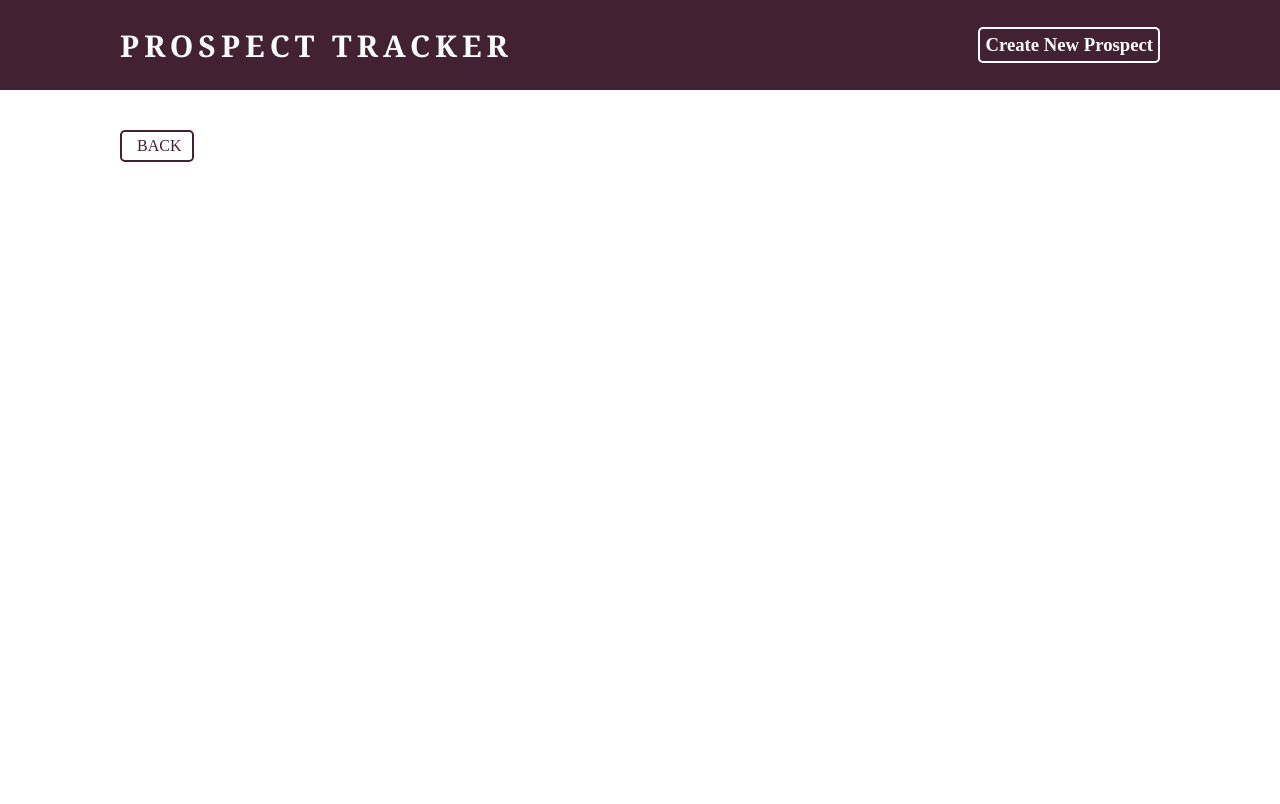
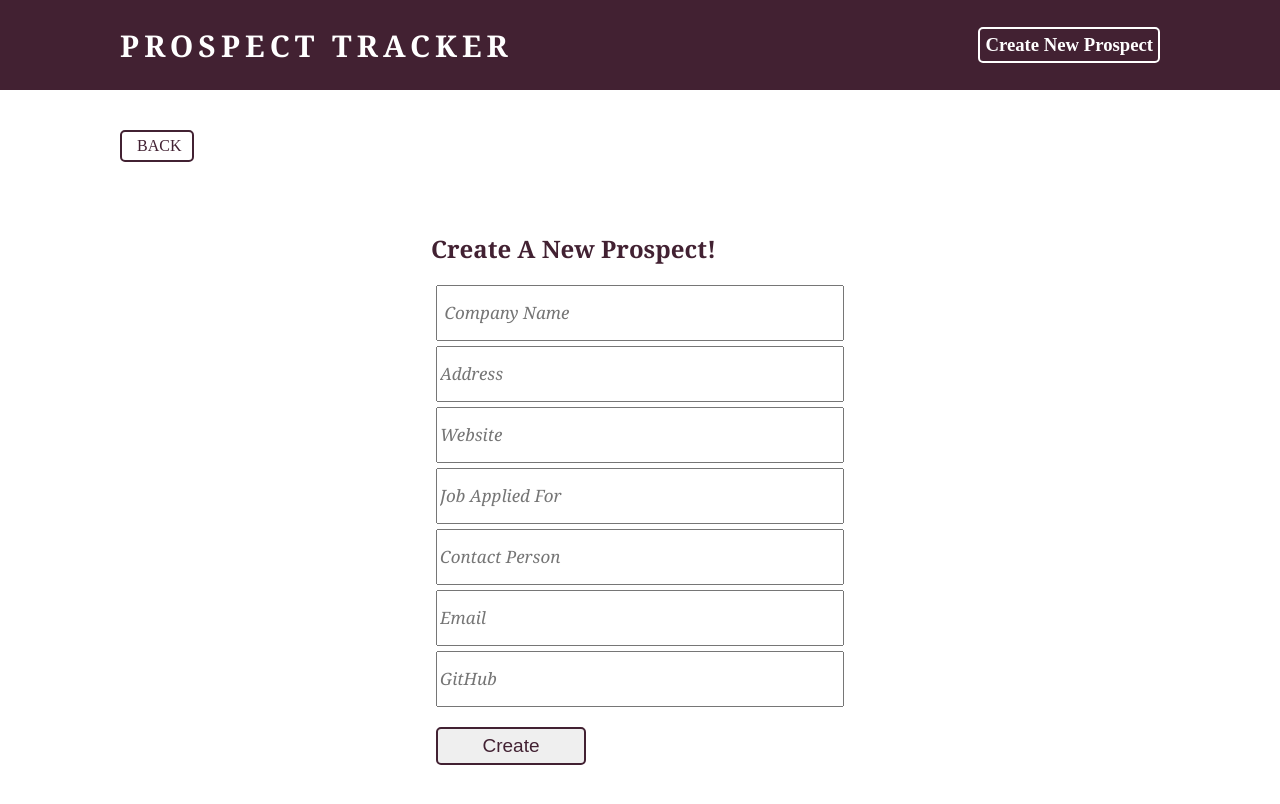
Before and after one commit to ashea29/job-tracker, a React (Create React App) app: page /create-new-prospect in a window 1280 px wide. Shown: the top 804 px of the page. Built offline with nearby package versions, Linux system fonts and the light colour scheme.

Commit message:
added create new prospect feature

```diff
--- a/src/App.js
+++ b/src/App.js
@@ -28,9 +28,18 @@ class App extends Component {
           </nav>
         </header>
 
-        <Route path='/create-new-prospect' exact component={CreateProspect}/>
-        <Route path="/" exact render={props => <Home {...props} prospects={this.state.prospects}/>} />
-        <Route path="/prospects/:companyName" render={props => <ProspectDetails {...props} prospects={this.state.prospects}/>}/>
+        <Route
+          path='/create-new-prospect' exact
+          render={props => <CreateProspect {...props}
+          prospects={this.state.prospects}/>} />
+
+        <Route path="/" exact
+          render={props => <Home {...props}
+          prospects={this.state.prospects}/>} />
+
+        <Route path="/prospects/:companyName"
+          render={props => <ProspectDetails {...props}
+          prospects={this.state.prospects}/>} />
 
       </div>
     )
--- a/src/Components/CreateProspect/CreateProspect.css
+++ b/src/Components/CreateProspect/CreateProspect.css
@@ -0,0 +1,35 @@
+
+
+.flex-container{
+  display: flex;
+  width: 80vw;
+  justify-content: center;
+  margin: 50px auto;
+}
+
+input{
+  display: block;
+  width: 400px;
+  height: 50px;
+  font-size: 17px;
+  font-family: Cambria, Cochin, Georgia, Times, 'Times New Roman', serif;
+  font-style: italic;
+  margin: 5px;
+}
+
+
+h2{
+  color: #422132;
+  font-family: Cambria, Cochin, Georgia, Times, 'Times New Roman', serif;
+}
+
+.submit-button{
+  width: 150px;
+  height: 38px;
+  font-size: 19px;
+  color: #422132;
+  border: 2px solid #422132;
+  border-radius: 5px;
+  margin-top: 15px;
+  margin-left: 5px;
+}
--- a/src/Components/CreateProspect/CreateProspect.js
+++ b/src/Components/CreateProspect/CreateProspect.js
@@ -1,12 +1,94 @@
-import React from 'react'
+import React, {useState} from 'react'
 import { Link } from 'react-router-dom'
 import './CreateProspect.css'
 
-const CreateProspect = () => {
+const CreateProspect = (props) => {
+
+  const [prospect, setProspect] = useState({
+    companyName: '',
+    address: '',
+    lat: '',
+    lng: '',
+    website: '',
+    jobAppliedFor: '',
+    contactPerson: '',
+    email: '',
+    github: '',
+  });
+
+  const {companyName, address, website, jobAppliedFor, contactPerson, email, github} = prospect
+
+  const onChange = evt => setProspect({
+    ...prospect, [evt.target.name]: evt.target.value
+  })
+
+
   return (
+    <div className="outer-container-create">
       <div className='back-button'>
           <Link to="/">BACK</Link>
       </div>
+      <div className="flex-container">
+        <form>
+        <h2 className="text-primary">Create A New Prospect!</h2>
+        <input
+          type="text"
+          placeholder=" Company Name"
+          name="companyName"
+          value={companyName}
+          onChange={onChange}
+        />
+        <input
+          type="text"
+          placeholder="Address"
+          name="address"
+          value={address}
+          onChange={onChange}
+        />
+        <input
+          type="text"
+          placeholder="Website"
+          name="website"
+          value={website}
+          onChange={onChange}
+        />
+        <input
+          type="text"
+          placeholder="Job Applied For"
+          name="jobAppliedFor"
+          value={jobAppliedFor}
+          onChange={onChange}
+        />
+        <input
+          type="text"
+          placeholder="Contact Person"
+          name="contactPerson"
+          value={contactPerson}
+          onChange={onChange}
+        />
+        <input
+          type="email"
+          placeholder="Email"
+          name="email"
+          value={email}
+          onChange={onChange}
+        />
+        <input
+          type="text"
+          placeholder="GitHub"
+          name="github"
+          value={github}
+          onChange={onChange}
+        />
+
+        <div>
+          <Link id='create-page' to='/'>
+            <button type="submit" value="Add Prospect" className="submit-button">Create</button>
+          </Link>
+        </div>
+    </form>
+      </div>
+    </div>
 
   )
 }
--- a/src/Components/Map/Map.js
+++ b/src/Components/Map/Map.js
@@ -31,6 +31,7 @@ class Map extends Component{
     })
 
     const marker = new window.google.maps.Marker({position: thisPosition, map: map})
+    console.log(marker)
   }
 
   render() {
```
Also changed, not shown: src/data/AllProspects.js (+1 -7 lines), 1 other file (tests, documents, lock files or other folders).
